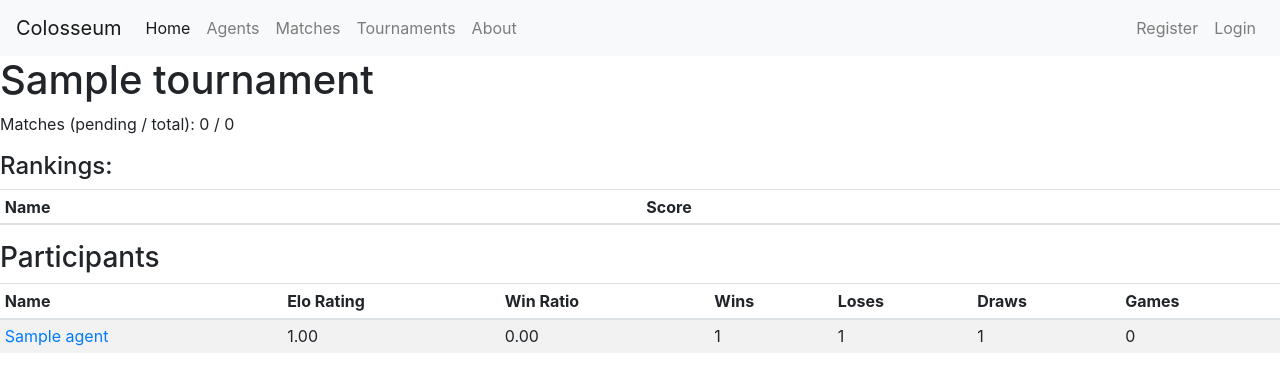
After one commit to h3nnn4n/colosseum_website, a Django app: page /tournaments/00000000-0000-0000-0000-000000000001/ in a window 1280 px wide. The commit adds this page. Shown: the top 392 px of the page. Run offline with Django 3.2, Linux system fonts and the light colour scheme; tables that the repository leaves empty hold one stand-in row (values such as "Sample post"); data that the repository does not hold is empty; parts of the project's set-up code (start-up, migrations or seed data) failed here and were passed over; some libraries are stand-ins or nearby versions.

Commit message:
Tournament detail page

```diff
--- a/app/models.py
+++ b/app/models.py
@@ -1,6 +1,7 @@
 import itertools
 import logging
 import uuid
+from collections import defaultdict
 
 from django.conf import settings
 from django.contrib.auth.models import User
@@ -149,6 +150,23 @@ class Tournament(BaseModel):
     def pending_matches(self):
         return self.matches.filter(ran=False).count()
 
+    @property
+    def ratings(self):
+        score = defaultdict(int)
+
+        for match in self.matches.all():
+            if match.result == 0:
+                score[match.player2.name] += 1
+            if match.result == 0.5:
+                score[match.player1.name] += 0.5
+                score[match.player2.name] += 0.5
+            if match.result == 1:
+                score[match.player1.name] += 1
+
+        sorted_score = sorted(score.items(), key=lambda x: x[1], reverse=True)
+
+        return [TournamentResult(name, score) for name, score in sorted_score]
+
     def create_matches(self):
         logger.info(
             f"Creating matches for tournament {self.id} {self.name} {self.mode} with {self.pending_matches} matches"
@@ -178,3 +196,11 @@ class Tournament(BaseModel):
         logger.info(
             f"Tournament {self.id} {self.name} {self.mode} has {self.pending_matches} matches now"
         )
+
+
+# Non ORM models.  Just stuff to make passing data around easier, but
+# that is ephemeral and not persisted on the database.
+class TournamentResult:
+    def __init__(self, name, score):
+        self.name = name
+        self.score = score
--- /dev/null
+++ b/app/templates/tournaments/detail.html
@@ -0,0 +1,65 @@
+{% extends 'base.html' %}
+
+{% block content %}
+
+{% load crispy_forms_tags %}
+
+<h1>{{ object.name }}</h1>
+
+<p>
+  Matches (pending / total): {{ object.pending_matches }} / {{ object.matches.count }}
+</p>
+
+<div>
+  <h4> Rankings: </h4>
+  <table class="table table-hover table-striped table-sm">
+    <thead>
+      <th scope="col"> Name </th>
+      <th scope="col"> Score </th>
+    </thead>
+    <tbody>
+      {% for entry in object.ratings %}
+      <tr>
+        <td>{{ entry.name }}</td>
+        <td>{{ entry.score|floatformat:1 }}</td>
+      </tr>
+      {% endfor %}
+    </tbody>
+  </table>
+<div>
+
+<h3> Participants </h3>
+
+<div>
+  <table class="table table-hover table-striped table-sm">
+    <thead>
+      <th scope="col"> Name </th>
+      <th scope="col"> Elo Rating </th>
+      <th scope="col"> Win Ratio </th>
+      <th scope="col"> Wins </th>
+      <th scope="col"> Loses </th>
+      <th scope="col"> Draws </th>
+      <th scope="col"> Games </th>
+    </thead>
+    <tbody>
+      {% for agent in object.participants.all %}
+      <tr>
+        <td>
+          <a href={% url 'agent_edit' agent.id %}>
+            {{ agent.name }}
+          </a>
+        </td>
+
+        <td>{{ agent.elo }}</td>
+        <td>{{ agent.win_ratio|floatformat:2 }}</td>
+        <td>{{ agent.wins }}</td>
+        <td>{{ agent.loses }}</td>
+        <td>{{ agent.draws }}</td>
+        <td>{{ agent.games_played }}</td>
+      </tr>
+      {% endfor %}
+    </tbody>
+  </table>
+<div>
+
+{% endblock %}
--- a/app/templates/tournaments/index.html
+++ b/app/templates/tournaments/index.html
@@ -16,7 +16,11 @@
     <tbody>
       {% for tournament in tournaments %}
       <tr>
-        <td> {{ tournament.name }} </td>
+        <td>
+          <a href={% url 'tournament_detail' tournament.id %}>
+            {{ tournament.name }}
+          </a>
+        </td>
         <td> {{ tournament.mode }} </td>
         <td> {{ tournament.pending_matches }} </td>
         <td> {{ tournament.created_at|date:"Y-m-d H:i:s" }} </td>
--- a/app/urls.py
+++ b/app/urls.py
@@ -21,6 +21,11 @@ urlpatterns = [
     path("matches/", views.MatchListView.as_view(), name="matches"),
     # Tournaments
     path("tournaments/", views.TournamentListView.as_view(), name="tournaments"),
+    path(
+        "tournaments/<str:pk>/",
+        views.TournamentDetailView.as_view(),
+        name="tournament_detail",
+    ),
     # FIXME: This is obviously temporary
     path("agent/upload/", views.upload, name="agent_upload"),
     path("agent/upload_success/", views.upload_success, name="agent_upload_success"),
--- a/app/views.py
+++ b/app/views.py
@@ -68,6 +68,11 @@ class TournamentListView(generic.ListView):
 
     def get_queryset(self):
         return models.Tournament.objects.order_by("-created_at")[0:25]
+
+
+class TournamentDetailView(generic.DetailView):
+    model = models.Tournament
+    template_name = "tournaments/detail.html"
 
 
 def register_request(request):
```
